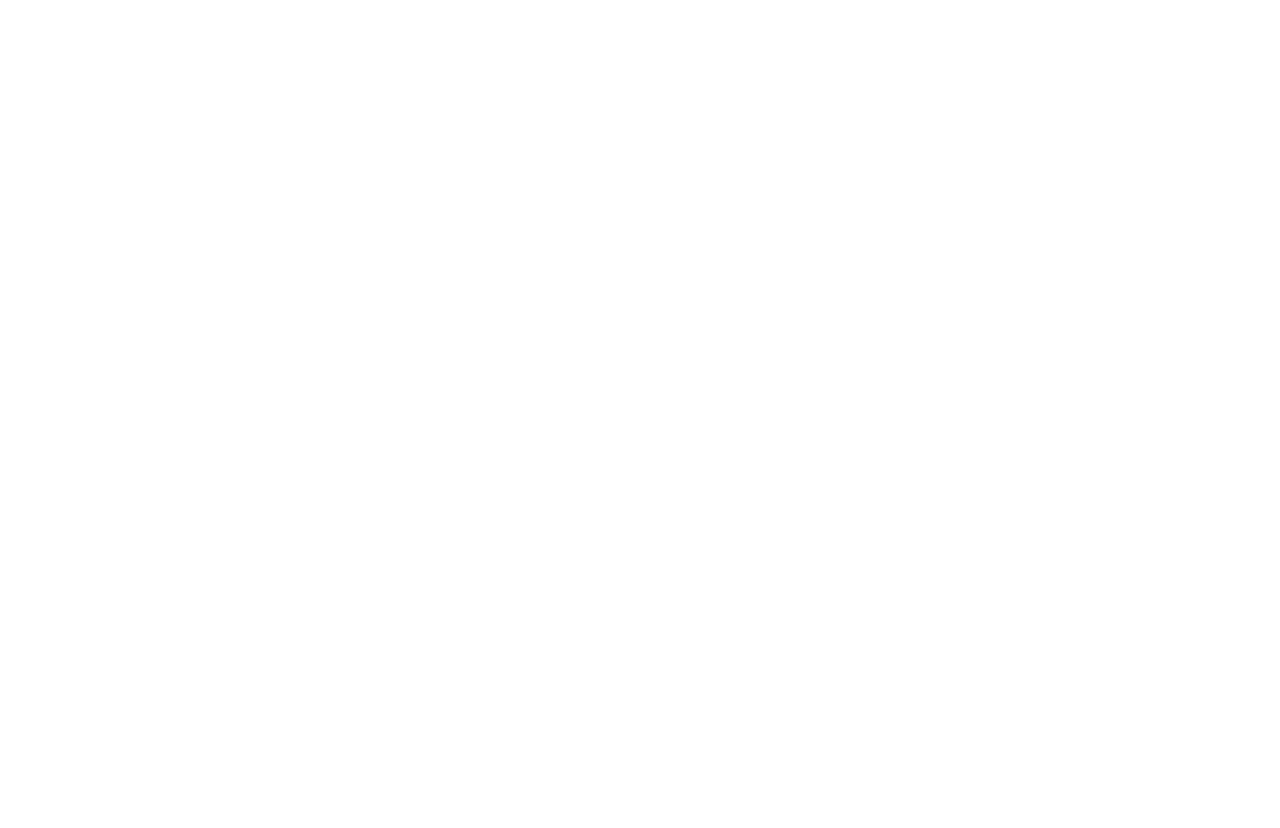
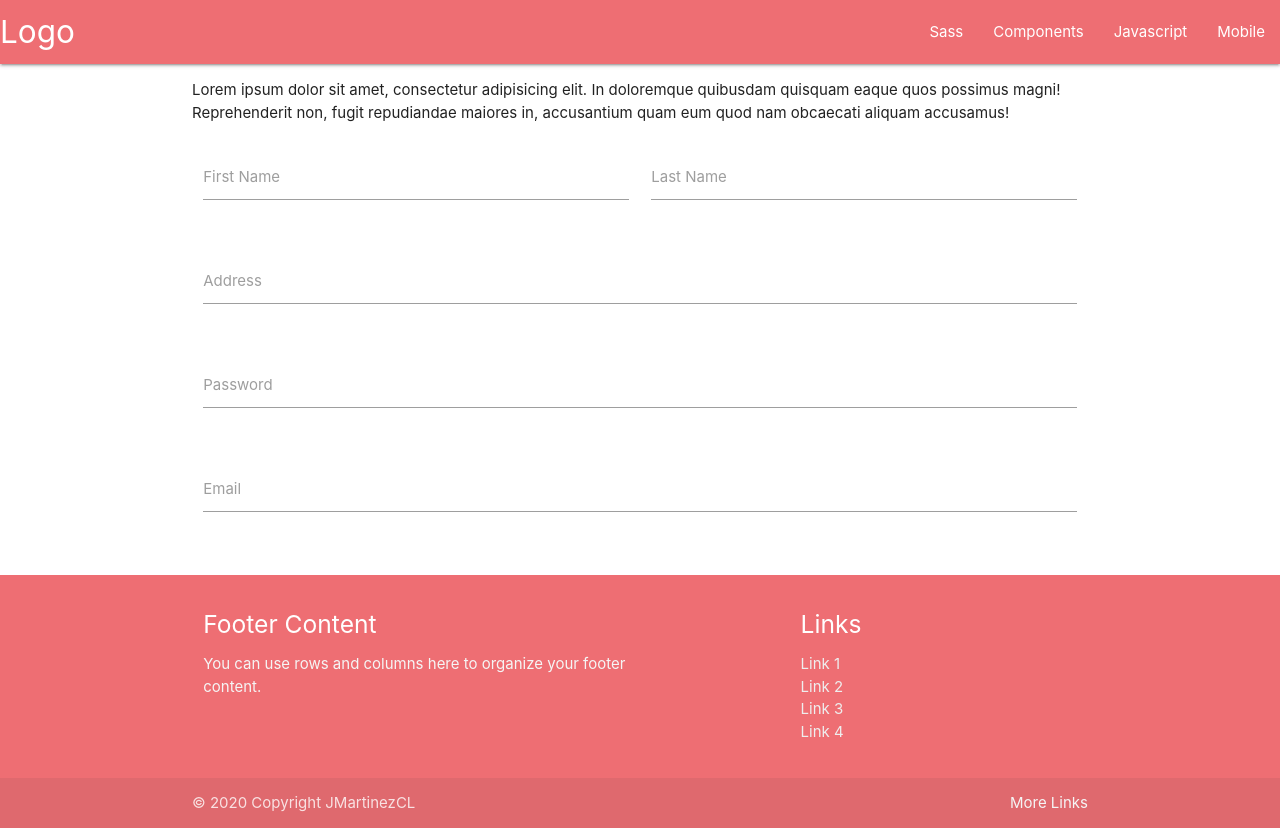
Before and after one commit to JMartinezCL/Gas-clientServer-FormData, a website built with webpack: page src/html/index.html in a window 1280 px wide. Before the commit the page ends 800 px from the top, so only its background shows below. Built offline with nearby package versions, Linux system fonts and the light colour scheme.

Commit message:
was added materialize-style and html body with form

```diff
--- a/package.json
+++ b/package.json
@@ -14,8 +14,10 @@
   },
   "devDependencies": {
     "clean-webpack-plugin": "^3.0.0",
+    "css-loader": "^3.4.2",
     "html-webpack-inline-source-plugin": "0.0.10",
     "html-webpack-plugin": "^3.2.0",
+    "style-loader": "^1.1.3",
     "ts-loader": "^6.2.1",
     "typescript": "^3.7.5",
     "webpack": "^4.41.6",
--- /dev/null
+++ b/src/css/index.css
@@ -0,0 +1,9 @@
+body {
+    display: flex;
+    min-height: 100vh;
+    flex-direction: column;
+  }
+
+  main {
+    flex: 1 0 auto;
+  }
--- a/src/html/index.html
+++ b/src/html/index.html
@@ -3,9 +3,98 @@
 <head>
     <meta charset="UTF-8">
     <meta name="viewport" content="width=device-width, initial-scale=1.0">
-    <title>Document</title>
+    <script src="https://cdnjs.cloudflare.com/ajax/libs/jquery/3.1.1/jquery.min.js"></script>
+    <!--Import Google Icon Font-->
+    <link href="https://fonts.googleapis.com/icon?family=Material+Icons" rel="stylesheet">
+    <!-- Compiled and minified CSS -->
+    <link rel="stylesheet" href="https://cdnjs.cloudflare.com/ajax/libs/materialize/1.0.0/css/materialize.min.css">
+    <!-- Compiled and minified JavaScript -->
+    <script src="https://cdnjs.cloudflare.com/ajax/libs/materialize/1.0.0/js/materialize.min.js"></script>
+    <title>GASFormSheet | Home</title>
 </head>
 <body>
 
+        <nav>
+            <div class="nav-wrapper">
+                <a href="#!" class="brand-logo">Logo</a>
+                <a href="#" data-target="mobile-demo" class="sidenav-trigger"><i class="material-icons">☰</i></a>
+                <ul class="right hide-on-med-and-down">
+                <li><a href="sass.html">Sass</a></li>
+                <li><a href="badges.html">Components</a></li>
+                <li><a href="collapsible.html">Javascript</a></li>
+                <li><a href="mobile.html">Mobile</a></li>
+                </ul>
+            </div>
+        </nav>
+        <ul class="sidenav" id="mobile-demo">
+            <li><a href="sass.html">Sass</a></li>
+            <li><a href="badges.html">Components</a></li>
+            <li><a href="collapsible.html">Javascript</a></li>
+            <li><a href="mobile.html">Mobile</a></li>
+        </ul>
+
+
+    <main>
+        <div class="container">
+            <p>Lorem ipsum dolor sit amet, consectetur adipisicing elit. In doloremque quibusdam quisquam eaque quos possimus magni! Reprehenderit non, fugit repudiandae maiores in, accusantium quam eum quod nam obcaecati aliquam accusamus!</p>
+            <div class="row">
+                <form class="col s12">
+                  <div class="row">
+                    <div class="input-field col s6">
+                      <input id="first_name" type="text">
+                      <label class="active" for="first_name">First Name</label>
+                    </div>
+                    <div class="input-field col s6">
+                      <input id="last_name" type="text" class="validate">
+                      <label class="active" for="last_name">Last Name</label>
+                    </div>
+                  </div>
+                  <div class="row">
+                    <div class="input-field col s12">
+                      <input id="address" type="text" class="validate">
+                      <label class="active" for="address">Address</label>
+                    </div>
+                  </div>
+                  <div class="row">
+                    <div class="input-field col s12">
+                      <input id="password" type="password" class="validate">
+                      <label for="password">Password</label>
+                    </div>
+                  </div>
+                  <div class="row">
+                    <div class="input-field col s12">
+                      <input id="email" type="email" class="validate">
+                      <label for="email">Email</label>
+                    </div>
+                  </div>
+                </form>
+              </div>
+        </div>
+    </main>
+    <footer class="page-footer">
+      <div class="container">
+        <div class="row">
+          <div class="col l6 s12">
+            <h5 class="white-text">Footer Content</h5>
+            <p class="grey-text text-lighten-4">You can use rows and columns here to organize your footer content.</p>
+          </div>
+          <div class="col l4 offset-l2 s12">
+            <h5 class="white-text">Links</h5>
+            <ul>
+              <li><a class="grey-text text-lighten-3" href="#!">Link 1</a></li>
+              <li><a class="grey-text text-lighten-3" href="#!">Link 2</a></li>
+              <li><a class="grey-text text-lighten-3" href="#!">Link 3</a></li>
+              <li><a class="grey-text text-lighten-3" href="#!">Link 4</a></li>
+            </ul>
+          </div>
+        </div>
+      </div>
+      <div class="footer-copyright">
+        <div class="container">
+        © 2020 Copyright JMartinezCL
+        <a class="grey-text text-lighten-4 right" href="#!">More Links</a>
+        </div>
+      </div>
+    </footer>
 </body>
 </html>
--- a/src/js/index.js
+++ b/src/js/index.js
@@ -0,0 +1,4 @@
+document.addEventListener('DOMContentLoaded', function() {
+    var elems = document.querySelectorAll('.sidenav');
+    var instances = M.Sidenav.init(elems, {});
+  });
--- a/webpack.config.js
+++ b/webpack.config.js
@@ -7,7 +7,7 @@ const src = path.resolve(__dirname, 'src');
 
 module.exports = {
   entry: {
-    index:[`${src}/js/index.js`],
+    index:[`${src}/js/index.js`, `${src}/css/index.css` ],
   },
   devtool: 'inline-source-map',
   module: {
@@ -16,6 +16,10 @@ module.exports = {
         test: /\.tsx?$/,
         use: 'ts-loader',
         exclude: /node_modules/,
+      },
+      {
+        test: /\.css$/i,
+        use: ['style-loader', 'css-loader'],
       },
     ],
   },
@@ -27,14 +31,13 @@ module.exports = {
     filename: 'bundle.js'
   },
   devServer: {
-
     port: 9000
   },
   plugins: [
     new HtmlWebpackPlugin({
       filename:'index.html',
       template: './src/html/index.html',
-      chunks:['home'] ,
+      chunks:['index'] ,
       inlineSource: '.(js|css)$',
       minify:{
         collapseWhitespace: true,
```
